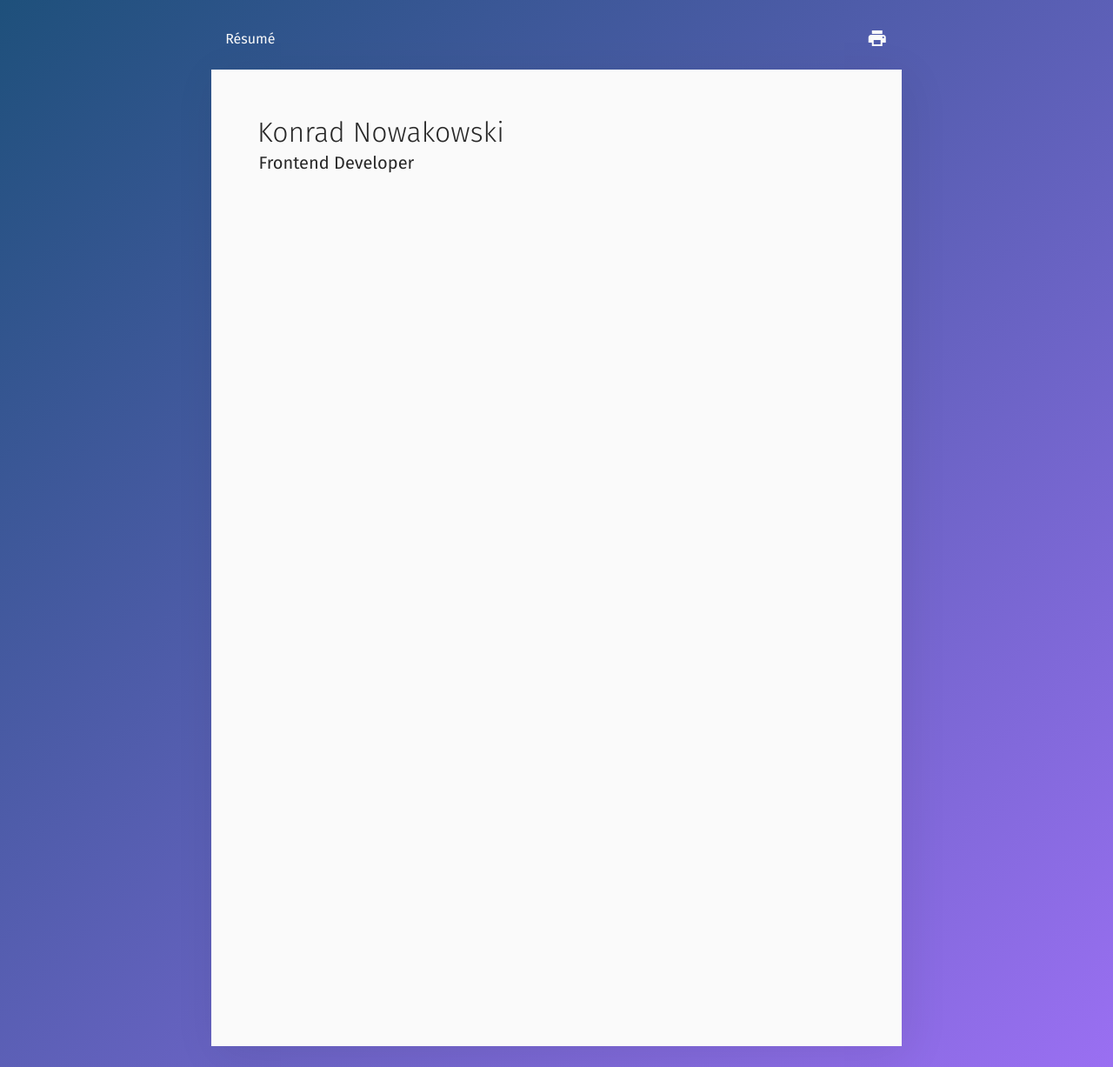
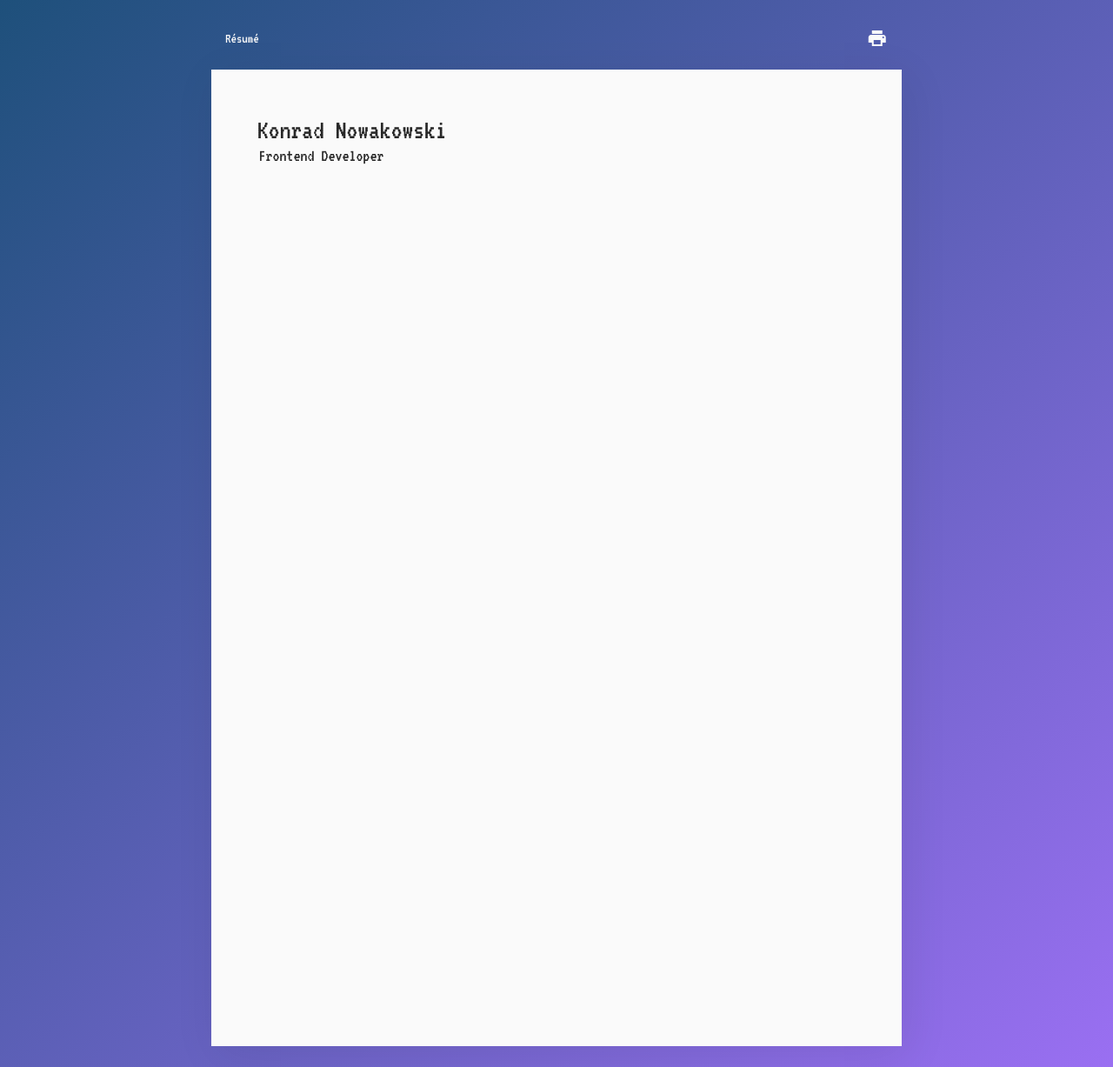
Before and after one commit to lethiandev/resume, a Jekyll site: the page built from index.html, in a window 1280 px wide. Shown: the whole page at 87% size. Built offline with Jekyll 4.4.1, drawn with Linux system fonts in a browser that asks for light colours.

Commit message:
Change font to terminal alike

```diff
--- a/_layouts/default.html
+++ b/_layouts/default.html
@@ -10,7 +10,7 @@
   <!-- CDN START -->
   <link rel="preconnect" href="https://fonts.gstatic.com">
   <link rel="stylesheet" href="https://fonts.googleapis.com/icon?family=Material+Icons">
-  <link rel="stylesheet" href="https://fonts.googleapis.com/css2?family=Fira+Sans:wght@300;400;700&display=swap">
+  <link rel="stylesheet" href="https://fonts.googleapis.com/css2?family=VT323&display=swap">
   <!-- CDN END -->
 </head>
 <body>
--- a/_sass/_base.scss
+++ b/_sass/_base.scss
@@ -13,7 +13,7 @@ html {
 }
 
 body {
-  font-family: 'Fira Sans', sans-serif;
+  font-family: 'VT323', monospace;
   font-weight: 400;
   font-size: 1rem;
   color: #282828;
```
